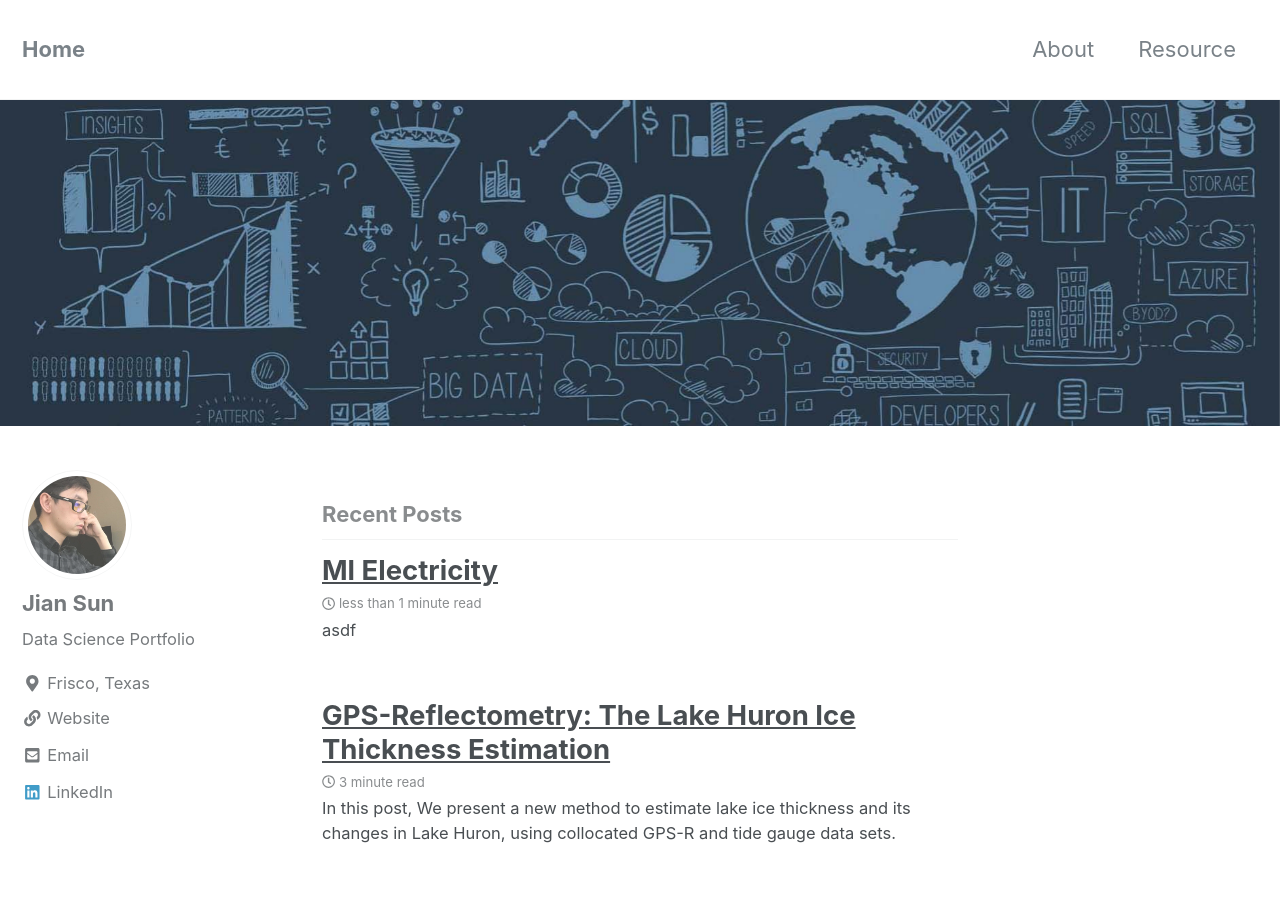
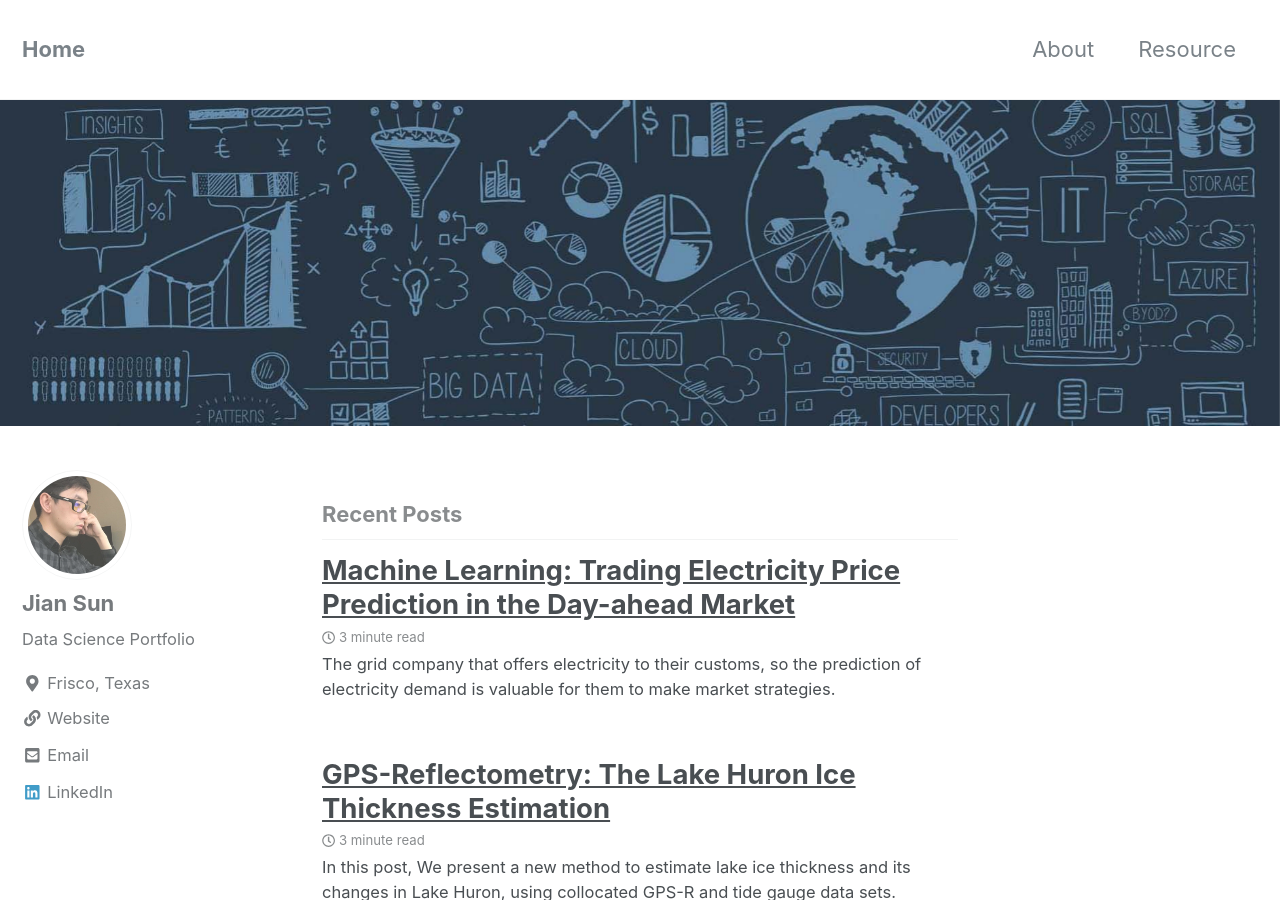
Before and after one commit to jianv/jianv.github.io, a Jekyll site: the page built from index.html, in a window 1280 px wide and 900 px high. Built offline with Jekyll 4.4.1, drawn with Linux system fonts in a browser that asks for light colours; nearby versions of some CDN libraries; the list of posts is cut into pages by our own code; some of the changed lines change nothing that is shown.

Commit message:
Update 2018-04-20-ml-electricity.md

````diff
--- a/_posts/2018-04-20-ml-electricity.md
+++ b/_posts/2018-04-20-ml-electricity.md
@@ -1 +1,86 @@
-asdf
+---
+title: "Machine Learning: Trading Electricity Price Prediction in the Day-ahead Market"
+date: 2018-04-20
+excerpt: "The grid company that offers electricity to their customs, so the prediction of electricity demand is valuable for them to make market strategies."
+mathjax: "true"
+---
+## 1 Introduction
+Electricity is produced at power plants and transmitted to consumers through grid companies. Even there are several ways to store the electricity, such as chemical storage, electrical storage and thermal storage, the costs are increased largely. The best way is to generate the electricity depends on the demands of consumers. As the bridge between power plants and consumers, the grid company need valuable predictions of electricity demands to make market strategies.
+
+<img src="{{ site.url }}{{ site.baseurl }}/images/ml_electricity/1_1_company.png" alt="linearly separable data">
+
+## 2 Data
+In this project, the historical electricity datasets were obtained from the FTP of New York State Independent Service Authority (NYISO) [link](http://mis.nyiso.com/public/P-58Blist.htm). There were mainly eleven load zones distributed around New York area, and the Capital subregion was selected to build regresson models. As a primary factor, the temperature impacts the electricity consumption notably. Hence, the weather dataset was considered from Weather Underground [link](https://www.wunderground.com/).
+
+<img src="{{ site.url }}{{ site.baseurl }}/images/ml_electricity/2_1_NYISO.png" alt="linearly separable data">
+
+## 3 Feature Engineer
+Before modeling, a data preprocess pipeline was designed including missing value detection, shuffling and normalization using Python Scikit-learn. Then the Logistic Regression models were built seperately from raw datasets, undersampling datasets and oversampling datasets. To protect every valuable customer, the credit card company need to successfully detect each fraudulent transaction. So the term of recall was utilized on the assessment of algorithm performance instead of precision[link](http://scikit-learn.org/stable/auto_examples/model_selection/plot_precision_recall.html).
+
+# 4 Modeling
+### 4.1 Raw Dataset
+Intuitively, the raw datasets were utilized to realize the Logistic Regression model, where have 492 frauds out of 284,807 transactions. Firstly, the parameter of Inverse of Regularization Strength (IRS) was optimized by 5-folds cross-validation and l1 penalty was selected. The results showed that the mean recall value keeps growing with IRS increasing and converged at IRS of 10.
+
+<img src="{{ site.url }}{{ site.baseurl }}/images/ml_creditcard/2_cv_raw.png" alt="linearly separable data">
+
+With considering the cost of computation, the IRS of 10 was selected for Logistic Regression model and the confusion matrix showed that the recall value is 0.62.
+
+<img src="{{ site.url }}{{ site.baseurl }}/images/ml_creditcard/2_cm_raw.png" alt="linearly separable data">
+
+Relevant Python libraries:
+```python
+from sklearn.cross_validation import KFold
+from sklearn.linear_model import LogisticRegression
+from sklearn.metrics import recall_score
+from sklearn.metrics import confusion_matrix
+```
+
+### 4.2 Undersampling Dataset
+To improve the results, the number of legitimate transactions was undersampled in the trainning dataset. Then the number of legitimate transactions is equal to the number of fraudulent transactions. After parameter optimization, the Logistic Regression was built by undersampling training dataset, and applied to the original test dataset. From the confusion matrix showed in the following figure, the value of recall was enhanced to 0.92. However, the value of the False Positive was pretty large.
+
+<img src="{{ site.url }}{{ site.baseurl }}/images/ml_creditcard/2_cm_uds.png" alt="linearly separable data">
+
+Relevant Python undersampling code:
+```python
+import numpy as np
+
+def run(x_train, y_train):
+    # index
+    idx_fraud = y_train[y_train.Class == 1].index
+    idx_legit = y_train[y_train.Class == 0].index
+    nfraud = len(y_train[y_train.Class == 1])
+    # random index
+    randidx_legit = np.random.choice(idx_legit, nfraud, replace = False)
+    idx_uds = np.concatenate([idx_fraud, randidx_legit])
+    # undersampled dataset
+    x_train_uds = x_train.loc[idx_uds, :]
+    y_train_uds = y_train.loc[idx_uds, :]
+    return x_train_uds, y_train_uds
+```
+
+### 4.3 Oversampling Dataset
+To further improve the results, the number of fraudulent transactions was oversampled in the trainning dataset. Then the number of fraudulent was increased to the number of legitimate transactions. Finally, the Logistic Regression classifier was trained by oversampled dataset, and applied to the original test dataset. The confusion matrix showed that recall value of 0.92 that is same with previous results, but False Positive was decrese from 7780 to 2097.
+
+<img src="{{ site.url }}{{ site.baseurl }}/images/ml_creditcard/2_cm_os.png" alt="linearly separable data">
+
+Relevant Python oversampling code:
+```python
+import pandas as pd
+from imblearn.over_sampling import SMOTE
+
+def run(x_train, y_train):
+    # Smote
+    oversampler=SMOTE(random_state=0)
+    x_train_smote, y_train_smote = oversampler.fit_sample(x_train, y_train)
+    x_train_os = pd.DataFrame(x_train_smote)
+    y_train_os = pd.DataFrame(y_train_smote)
+    # print
+    nfraud = len(y_train_os[y_train_os.values == 1])
+    nlegit = len(y_train_os[y_train_os.values == 0])
+    print("Fraud/Legitimate = %d/%d" %(nfraud, nlegit))
+    # return
+    return x_train_os, y_train_os
+```
+
+## 5.Conclusion and Discussion
+From the comparision, the oversampling method is the best option that can mitigate the impact of unbalance dataset. Even the oversampled datasets increase the expense of computation, the enhanced results could better meet the high requirement of fraudulent transaction detection. In the future work, the default threshold of the Logistic Regression could be another factor in the optimization.
````
